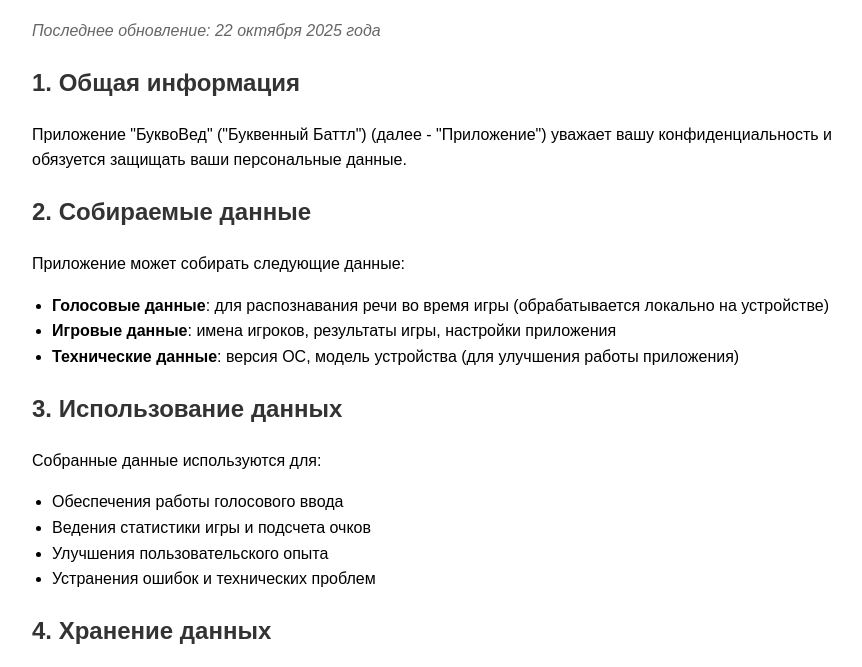
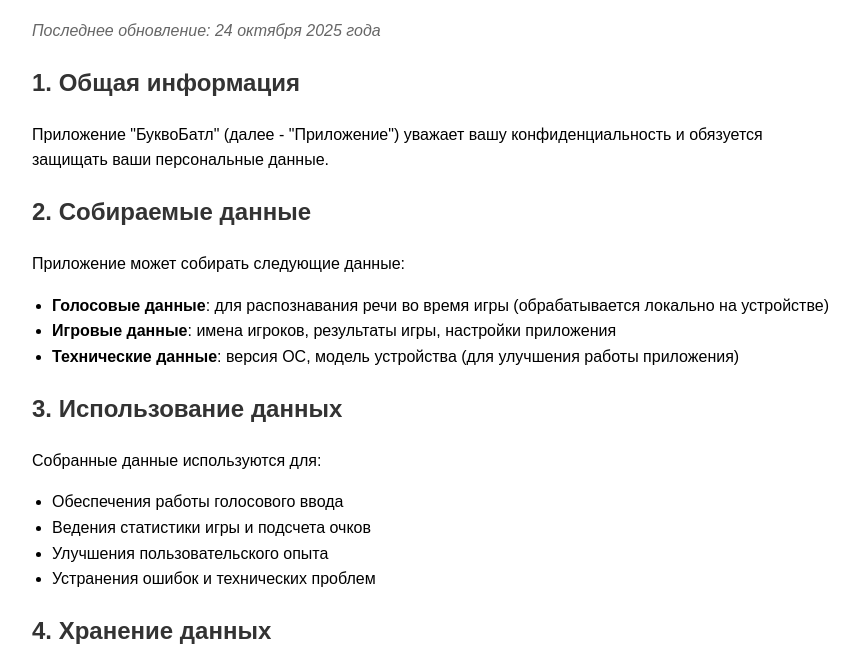
Before and after one commit to dmitsmirnov/letter-battle-privacy, a plain HTML site: page index.html in a window 1280 px wide. Shown: the part 116-783 px from the top of the page, without its empty margins (208-1070 px from the left). Drawn offline with Linux system fonts and the light colour scheme.

Commit message:
Update index.html
change name

```diff
--- a/index.html
+++ b/index.html
@@ -3,7 +3,7 @@
 <head>
     <meta charset="UTF-8">
     <meta name="viewport" content="width=device-width, initial-scale=1.0">
-    <title>Политика конфиденциальности - БуквоВед (Буквенный Баттл)</title>
+    <title>Политика конфиденциальности - БуквоБатл </title>
     <style>
         body {
             font-family: Arial, sans-serif;
@@ -21,10 +21,10 @@
 </head>
 <body>
     <h1>Политика конфиденциальности</h1>
-    <p class="last-updated">Последнее обновление: 22 октября 2025 года</p>
+    <p class="last-updated">Последнее обновление: 24 октября 2025 года</p>
 
     <h2>1. Общая информация</h2>
-    <p>Приложение "БуквоВед" ("Буквенный Баттл") (далее - "Приложение") уважает вашу конфиденциальность и обязуется защищать ваши персональные данные.</p>
+    <p>Приложение "БуквоБатл" (далее - "Приложение") уважает вашу конфиденциальность и обязуется защищать ваши персональные данные.</p>
 
     <h2>2. Собираемые данные</h2>
     <p>Приложение может собирать следующие данные:</p>
```
